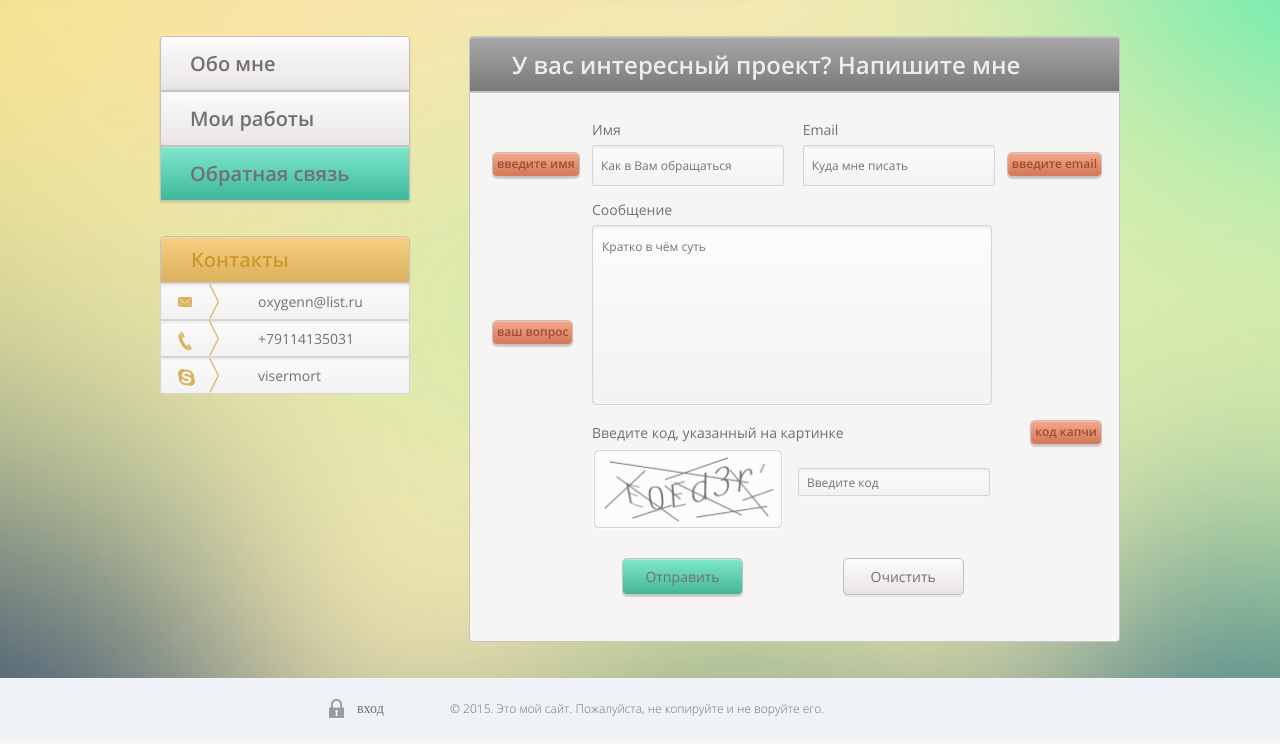
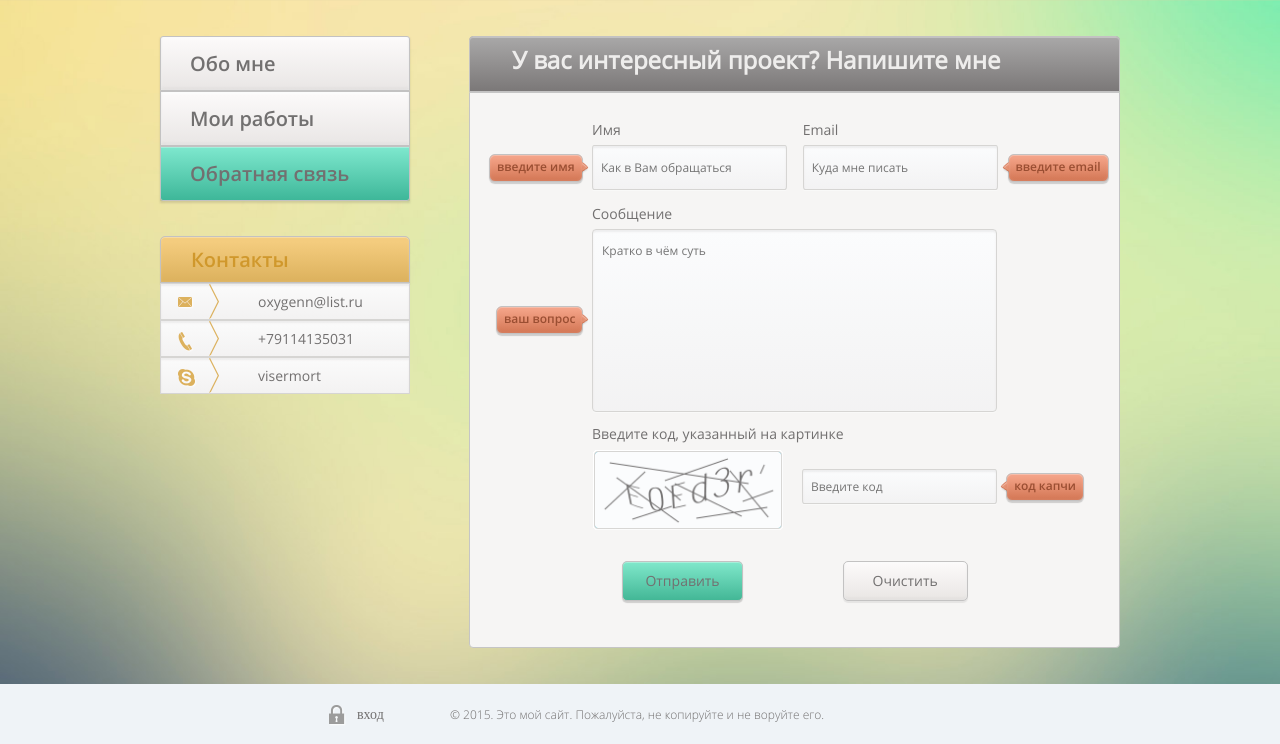
Before and after one commit to visermort/visermort, a PHP site: page /contact.html in a window 1280 px wide. Shown: the part 97-841 px from the top of the page. Run offline with PHP 8.4, Linux system fonts and the light colour scheme; some libraries are stand-ins or nearby versions; some web fonts are replaced.

Commit message:
Выполнена вёрска тултипов

```diff
--- a/app/contact.html
+++ b/app/contact.html
@@ -87,19 +87,19 @@
 						<span class="label-input">Имя</span>
 						<input type="text" class="send-message__input input-name placeholder" placeholder="Как в Вам обращаться" title="Вы не ввели имя">
 					</div>
+					<div class="block-input block-input-email">
 					<div class="block-input_validate validate-email right">введите email</div>
-					<div class="block-input block-input-email">
 						<span class="label-input">Email</span>
 						<input type="text" class="send-message__input input-email placeholder" placeholder="Куда мне писать" title="Вы не ввели email">
 					</div>
+					<div class="block-input-message block-message">
 					<div class="block-input_validate validate-message left">ваш вопрос</div>
-					<div class="block-input-message block-message">
 						<span class="label-input">Сообщение</span>
 						<!-- <input type="text" class="input-message placeholder" placeholder="Кратко в чём суть"> -->
 						<textarea  cols="40" rows="6"  class="send-message__input input-message placeholder" placeholder="Кратко в чём суть" title="Что вы от меня хотите"></textarea>
 					</div>
+					<div class="block-captcha  clearfix">
 					<div class="block-input_validate validate-captcha right">код капчи</div>
-					<div class="block-captcha  clearfix">
 						<span class="label-input ">Введите код, указанный на картинке</span>
 						<img src="images/captcha.gif"  alt="captcha" class="image-captcha">
 						<input type="text" class="send-message__input input-captcha placeholder" placeholder="Введите код" title="Вы не ввели код">
--- a/app/css/buttons.css
+++ b/app/css/buttons.css
@@ -346,17 +346,19 @@
 }
 
 
-.block-input_validate {
-    box-sizing: border-box;
+.block-input_validate,
+.block-addproject_validate {
+   /* display:none;
+   */ box-sizing: border-box;
     color: #9a4e32;
     font-family: OpenSansSemibold;
     text-align: center;
     font-size: 12px;
-    padding: 2px 4px;
+    padding: 3px 7px 3px 7px;
     position: absolute;
-    height: 25px;
-    border-radius: 5px;
-    background-color: #fff;
+    height: 28px;
+    border-radius: 6px;
+    background-color: #f3a286;/* #fff*/;
     -webkit-box-shadow: 0 2px 1px rgba(9,9,9,.17), inset 0 1px rgba(255,255,255,.25), inset 0 0 3px rgba(246,247,247,.15);
     -moz-box-shadow: 0 2px 1px rgba(9,9,9,.17), inset 0 1px rgba(255,255,255,.25), inset 0 0 3px rgba(246,247,247,.15);
     box-shadow: 0 2px 1px rgba(9,9,9,.17), inset 0 1px rgba(255,255,255,.25), inset 0 0 3px rgba(246,247,247,.15);
@@ -367,3 +369,84 @@
     background-image: -ms-linear-gradient(bottom, #d37654, #f3a286 89%, #f3a287 90%);
     background-image: linear-gradient(to top, #d37654, #f3a286 89%, #f3a287 90%);
 }
+
+
+.block-input_validate:after,
+.block-addproject_validate:after {
+    content: " ";
+    display: block;
+    position: absolute;
+    background-image: url(../images/sprite-arrows.png);
+    background-repeat: no-repeat;
+}
+
+.block-input_validate.right:after {
+    width: 7px;
+    height: 12px;
+    background-position: -5px -5px;
+    top: 7px;
+    left: -7px;
+}
+
+.block-input_validate.left:after,
+.block-addproject_validate:after {
+    width: 7px;
+    height: 12px;
+    background-position: -22px -5px;
+    top: 7px;
+    right: -7px;
+}
+
+
+.button-submit {
+    width: 121px;
+    height: 40px;
+    -webkit-border-radius: 5px;
+    -moz-border-radius: 5px;
+    border-radius: 5px;
+    background-color: #72ddbf;/* #fbf9f9;*/
+    -webkit-box-shadow: 0 2px 1px rgba(9,9,9,.16), inset 0 1px rgba(255,255,255,.3);
+    -moz-box-shadow: 0 2px 1px rgba(9,9,9,.16), inset 0 1px rgba(255,255,255,.3);
+    box-shadow: 0 2px 1px rgba(9,9,9,.16), inset 0 1px rgba(255,255,255,.3);
+    border: solid 1px  #c3c2c2;
+    background-image: -webkit-linear-gradient(bottom, #43b796, #80e8cb);
+    background-image: -moz-linear-gradient(bottom, #43b796, #80e8cb);
+    background-image: -o-linear-gradient(bottom, #43b796, #80e8cb);
+    background-image: -ms-linear-gradient(bottom, #43b796, #80e8cb);
+    background-image: linear-gradient(to top, #43b796, #80e8cb);
+}
+
+.button-submit:hover , .button-reset:hover
+{
+    -webkit-border-radius: 5px;
+    -moz-border-radius: 5px;
+    border-radius: 5px;
+    background-color: #4ec1a5;/*#fbf9f9;*/
+    -webkit-box-shadow: inset 0 1px rgba(255,255,255,.3);
+    -moz-box-shadow: inset 0 1px rgba(255,255,255,.3);
+    box-shadow: inset 0 1px rgba(255,255,255,.3);
+    border: solid 1px #c3c2c2;
+    background-image: -webkit-linear-gradient(bottom, #3aa087, #5fdcbd);
+    background-image: -moz-linear-gradient(bottom, #3aa087, #5fdcbd);
+    background-image: -o-linear-gradient(bottom, #3aa087, #5fdcbd);
+    background-image: -ms-linear-gradient(bottom, #3aa087, #5fdcbd);
+    background-image: linear-gradient(to top, #3aa087, #5fdcbd);
+}
+.button-reset
+{
+    width: 125px;
+    height: 40px;
+    -webkit-border-radius: 5px;
+    -moz-border-radius: 5px;
+    border-radius: 5px;
+    background-color: #fbf9f9;
+    -webkit-box-shadow: 0 2px 1px rgba(9,9,9,.07), inset 0 -2px 3px rgba(41,41,41,.05), inset 0 0 3px #f6f7f7;
+    -moz-box-shadow: 0 2px 1px rgba(9,9,9,.07), inset 0 -2px 3px rgba(41,41,41,.05), inset 0 0 3px #f6f7f7;
+    box-shadow: 0 2px 1px rgba(9,9,9,.07), inset 0 -2px 3px rgba(41,41,41,.05), inset 0 0 3px #f6f7f7;
+    border: solid 1px #c3c2c2;
+    background-image: -webkit-linear-gradient(bottom, #e9e6e4, #fbf9f9 94%, #fff);
+    background-image: -moz-linear-gradient(bottom, #e9e6e4, #fbf9f9 94%, #fff);
+    background-image: -o-linear-gradient(bottom, #e9e6e4, #fbf9f9 94%, #fff);
+    background-image: -ms-linear-gradient(bottom, #e9e6e4, #fbf9f9 94%, #fff);
+    background-image: linear-gradient(to top, #e9e6e4, #fbf9f9 94%, #fff);
+}
--- a/app/css/contact.css
+++ b/app/css/contact.css
@@ -1,10 +1,17 @@
+.content-header {
+	font-family: OpenSansRegular;
+	padding-top: 6px;
+	padding-bottom: 15px;
+}
+
 .form-message {
 	width: 430px;
 	color: #727070;
 	font-size: 14px;
 	font-family: OpenSansRegular;
-	margin-left: 82px;
+/*	margin-left: 82px;
 	margin-top: -9px;
+*/	margin: -9px 0 0 82px;
 	position: relative;
 }
 .block-input {
@@ -13,8 +20,11 @@
 }
 
 .block-input-message, .block-captcha {
-    width: 403px;
+    width: 405px;
 	margin-top: 14px;
+}
+.block-captcha {
+	margin: 8px 0 0 0;
 }
 .label-input {
 	display: block;
@@ -27,8 +37,8 @@
 	font-size: 12px;
 }
 .input-name, .input-email, .input-captcha{
-	width: 192px;
-	height: 41px;
+	width: 195px;
+	height: 45px;
 	-webkit-border-radius: 2px/4px;
 	-moz-border-radius: 2px/4px;
 	border-radius: 2px/4px;
@@ -51,8 +61,8 @@
 
 .input-message {
 	resize: none;
-	width: 400px;
-	height: 180px;
+	width: 405px;
+	height: 183px;
 	padding: 12px 9px;
 	-webkit-border-radius: 4px;
 	-moz-border-radius: 4px;
@@ -78,69 +88,20 @@
 	display:inline-block;
 }
 .input-captcha {
-	margin: 20px 0 0 14px;
-	height: 28px;
+	margin: 20px 0 0 18px;
+	height: 35px;
 }
 
 .form-message-buttons {
-	margin : 28px 0 10px 30px;
+	margin : 30px 0 10px 30px;
 }
 .button-reset {
 	margin-left: 96px;
 }
-
-.button-submit {
-	width: 121px;
-	height: 37px;
-	-webkit-border-radius: 5px;
-	-moz-border-radius: 5px;
-	border-radius: 5px;
-	background-color: #72ddbf;/* #fbf9f9;*/
-	-webkit-box-shadow: 0 2px 1px rgba(9,9,9,.16), inset 0 1px rgba(255,255,255,.3);
-	-moz-box-shadow: 0 2px 1px rgba(9,9,9,.16), inset 0 1px rgba(255,255,255,.3);
-	box-shadow: 0 2px 1px rgba(9,9,9,.16), inset 0 1px rgba(255,255,255,.3);
-	border: solid 1px  #c3c2c2;
-	background-image: -webkit-linear-gradient(bottom, #43b796, #80e8cb);
-	background-image: -moz-linear-gradient(bottom, #43b796, #80e8cb);
-	background-image: -o-linear-gradient(bottom, #43b796, #80e8cb);
-	background-image: -ms-linear-gradient(bottom, #43b796, #80e8cb);
-	background-image: linear-gradient(to top, #43b796, #80e8cb);
+.block-input, .block-input-message, .block-captcha {
+	position: relative;
 }
 
-.button-submit:hover , .button-reset:hover
-{
-	-webkit-border-radius: 5px;
-	-moz-border-radius: 5px;
-	border-radius: 5px;
-	background-color: #4ec1a5;/*#fbf9f9;*/
-	-webkit-box-shadow: inset 0 1px rgba(255,255,255,.3);
-	-moz-box-shadow: inset 0 1px rgba(255,255,255,.3);
-	box-shadow: inset 0 1px rgba(255,255,255,.3);
-	border: solid 1px #c3c2c2;
-	background-image: -webkit-linear-gradient(bottom, #3aa087, #5fdcbd);
-	background-image: -moz-linear-gradient(bottom, #3aa087, #5fdcbd);
-	background-image: -o-linear-gradient(bottom, #3aa087, #5fdcbd);
-	background-image: -ms-linear-gradient(bottom, #3aa087, #5fdcbd);
-	background-image: linear-gradient(to top, #3aa087, #5fdcbd);
-}
-.button-reset
-{
-	width: 121px;
-	height: 37px;
-	-webkit-border-radius: 5px;
-	-moz-border-radius: 5px;
-	border-radius: 5px;
-	background-color: #fbf9f9;
-	-webkit-box-shadow: 0 2px 1px rgba(9,9,9,.07), inset 0 -2px 3px rgba(41,41,41,.05), inset 0 0 3px #f6f7f7;
-	-moz-box-shadow: 0 2px 1px rgba(9,9,9,.07), inset 0 -2px 3px rgba(41,41,41,.05), inset 0 0 3px #f6f7f7;
-	box-shadow: 0 2px 1px rgba(9,9,9,.07), inset 0 -2px 3px rgba(41,41,41,.05), inset 0 0 3px #f6f7f7;
-	border: solid 1px #c3c2c2;
-	background-image: -webkit-linear-gradient(bottom, #e9e6e4, #fbf9f9 94%, #fff);
-	background-image: -moz-linear-gradient(bottom, #e9e6e4, #fbf9f9 94%, #fff);
-	background-image: -o-linear-gradient(bottom, #e9e6e4, #fbf9f9 94%, #fff);
-	background-image: -ms-linear-gradient(bottom, #e9e6e4, #fbf9f9 94%, #fff);
-	background-image: linear-gradient(to top, #e9e6e4, #fbf9f9 94%, #fff);
-}
 
 
 /*главное меню - раздельные части страниц
@@ -185,24 +146,20 @@
 	background-image: linear-gradient(to top, rgba(233,231,231,.45), rgba(251,249,249,0));}
 
 
-.qtip-customclass {
-	border-color: red;
-	font-size: 13px;
-}
 /*позиции туултипов*/
 .validate-name {
-    top: 32px;
-    left: -100px;
+    top: 34px;
+    left: -103px;
 }
 .validate-email {
-    top: 32px;
-    right: -80px;
+    top: 34px;
+    right: -116px;
 }
 .validate-message {
-    top: 200px;
-    left: -100px;
+    top: 102px;
+    left: -96px;
 }
 .validate-captcha {
-    top: 300px;
-    right: -80px;
+    top: 49px;
+    right: -87px;
 }
--- a/app/js/main.js
+++ b/app/js/main.js
@@ -7,7 +7,7 @@ var application = (function (){
            $('.page-add-link').on('click',doAddProgect);//нажатие - добавление проекта
            $('.page-add-project__close-button').on('click',cancelOtherForm);//нажате формы закрытия окна добавления проекта
 
-          document.addEventListener('keydown',handleKeyDown);//отслеживание нажатии клавиши
+         document.addEventListener('keydown',handleKeyDown);//отслеживание нажатии клавиши
 
       };//setEvents
 
```
Also changed, not shown: app/css/portfolio.css (+21 -38 lines), app/portfolio.html (+4 -47 lines), app/images/sprite-arrows.png (added).
